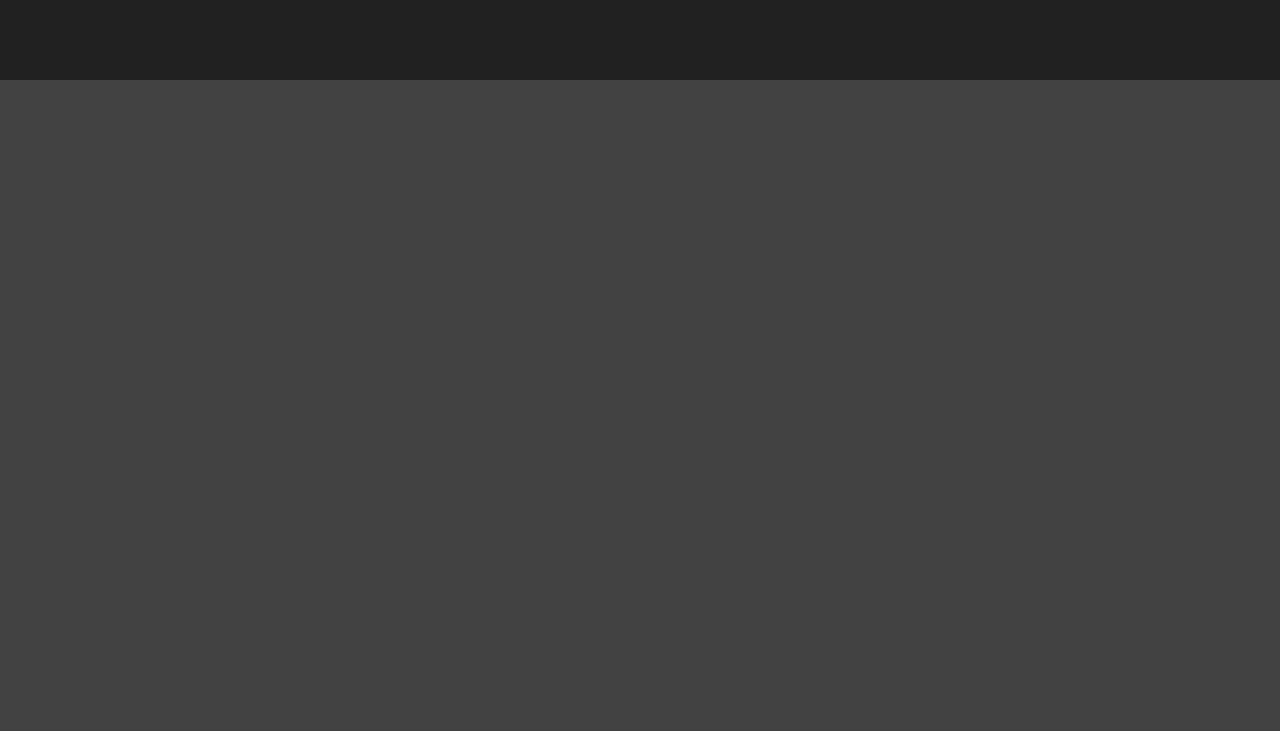
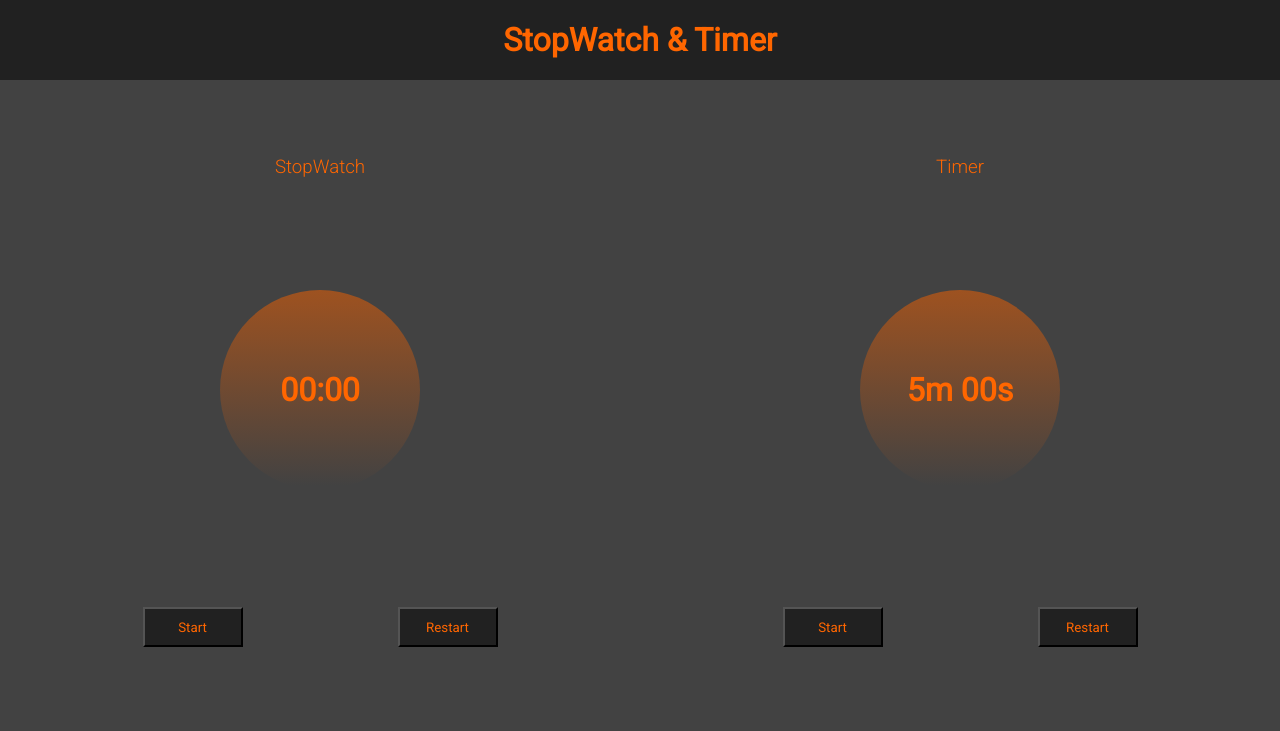
Before and after one commit to D-Ono/my-own-challenge, a plain HTML site: page 01 - Challenge One/Solution/index.html in a window 1280 px wide. Drawn offline with Linux system fonts and the light colour scheme.

Commit message:
feat: design page complete

```diff
--- a/01 - Challenge One/Solution/index.html
+++ b/01 - Challenge One/Solution/index.html
@@ -10,10 +10,25 @@
 </head>
 <body>
     <header>
-
+        <h1>StopWatch & Timer</h1>
     </header>
     <main>
-
+        <div class="container">
+            <h3>StopWatch</h3>
+            <div class="circle"><h1>00:00</h1></div>
+            <div class="buttons-box">
+                <button>Start</button>
+                <button>Restart</button>
+            </div>
+        </div>
+        <div class="container">
+            <h3>Timer</h3>
+            <div class="circle"><h1>5m 00s</h1></div>
+            <div class="buttons-box">
+                <button>Start</button>
+                <button>Restart</button>
+            </div>
+        </div>
     </main>
 </body>
 </html>
--- a/01 - Challenge One/Solution/style.css
+++ b/01 - Challenge One/Solution/style.css
@@ -1,24 +1,76 @@
 :root{
     --backgroundColor: #424242;
-    --backgroundTopBar: #212121;
+    --black: #212121;
     --textColor: #FF6600;
 }
 
 *{
     padding: 0;
     margin: 0;
-    width: 100vw;
-    height: 100vh;
+    box-sizing: border-box;
+    font-family: "Roboto";
 }
 
 main{
-    width: 100%;
-    height: 90%;
+    width: 100vw;
+    height: 90vh;
+    display: flex;
+    flex-direction: row;
     background-color: var(--backgroundColor);
 }
 
 header{
-    width: 100%;
-    height: 10%;
-    background-color: var(--backgroundTopBar);
+    width: 100vw;
+    height: 10vh;
+    display: flex;
+    justify-content: center;
+    align-items: center;
+
+    background-color: var(--black);
 }
+
+h1{
+    color: var(--textColor);
+}
+
+.container{
+    width: 50%;
+    height: 90%;
+    padding: 20px;
+    display: flex;
+    flex-direction: column;
+    justify-content: space-around;
+    align-items: center;
+}
+
+h3{
+    font-weight: 300;
+    color: var(--textColor);
+}
+
+.buttons-box{
+    width: 85%;
+    height: 50px;
+    display: flex;
+    justify-content: space-around;
+    align-items: center;
+}
+
+.circle{
+    height: 200px;
+    width: 200px;
+    background-color: yellow;
+    border-radius: 50%;
+    background: linear-gradient(180deg, #9e5220 0%, #424242 98.04%);
+    display: flex;
+    justify-content: center;
+    align-items: center;
+}
+
+button{
+    width: 100px;
+    height: 40px;
+    background-color: var(--black);
+    color: var(--textColor);
+    font-weight: 400;
+}
```
